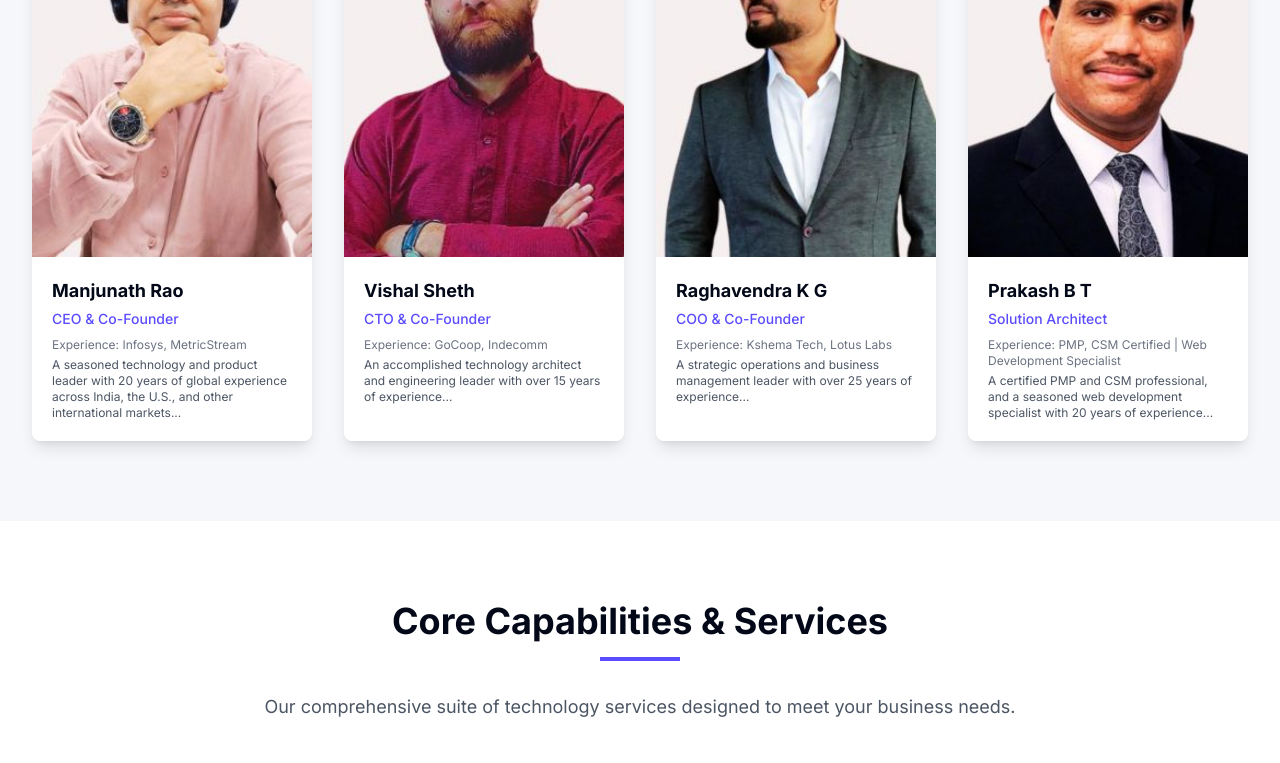
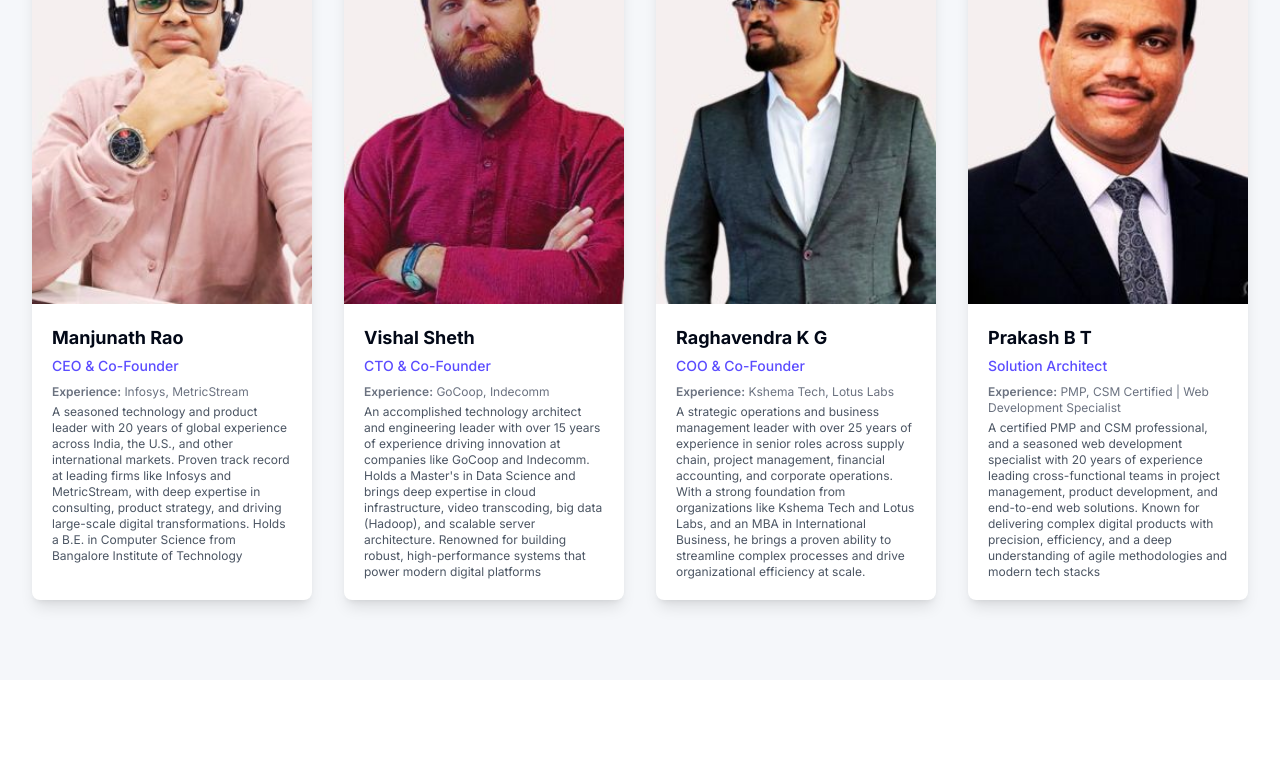
Before and after one commit to vishalpsheth/electreps-website, a React (Vite) app: page / in a window 1280 px wide. Shown: the part 2178-2941 px from the top of the page. Built offline with nearby package versions, Linux system fonts and the light colour scheme.

Commit message:
Updated experience content

```diff
--- /dev/null
+++ b/public/404.html
@@ -0,0 +1,6 @@
+<!DOCTYPE html>
+<html>
+  <head>
+    <meta http-equiv="refresh" content="0; url=/" />
+  </head>
+</html>
--- a/src/components/TeamSection.tsx
+++ b/src/components/TeamSection.tsx
@@ -11,7 +11,7 @@ const TeamSection = () => {
       fallbackImage: "https://images.unsplash.com/photo-1560250097-0b93528c311a?auto=format&fit=crop&w=256&q=80",
       linkedin: "https://www.linkedin.com/in/manjunath-rao-9ab95721/",
       experience: "Infosys, MetricStream",
-      education: "A seasoned technology and product leader with 20 years of global experience across India, the U.S., and other international markets..."
+      education: "A seasoned technology and product leader with 20 years of global experience across India, the U.S., and other international markets. Proven track record at leading firms like Infosys and MetricStream, with deep expertise in consulting, product strategy, and driving large-scale digital transformations. Holds a B.E. in Computer Science from Bangalore Institute of Technology"
     },
     {
       name: "Vishal Sheth",
@@ -20,7 +20,7 @@ const TeamSection = () => {
       fallbackImage: "https://images.unsplash.com/photo-1472099645785-5658abf4ff4e?auto=format&fit=crop&w=256&q=80",
       linkedin: "https://www.linkedin.com/in/vpsheth/",
       experience: "GoCoop, Indecomm",
-      education: "An accomplished technology architect and engineering leader with over 15 years of experience..."
+      education: "An accomplished technology architect and engineering leader with over 15 years of experience driving innovation at companies like GoCoop and Indecomm. Holds a Master's in Data Science and brings deep expertise in cloud infrastructure, video transcoding, big data (Hadoop), and scalable server architecture. Renowned for building robust, high-performance systems that power modern digital platforms"
     },
     {
       name: "Raghavendra K G",
@@ -29,7 +29,7 @@ const TeamSection = () => {
       fallbackImage: "https://images.unsplash.com/photo-1519085360753-af0119f7cbe7?auto=format&fit=crop&w=256&q=80",
       linkedin: "https://www.linkedin.com/in/raghavendra-gopal-rao-43360818/",
       experience: "Kshema Tech, Lotus Labs",
-      education: "A strategic operations and business management leader with over 25 years of experience..."
+      education: "A strategic operations and business management leader with over 25 years of experience in senior roles across supply chain, project management, financial accounting, and corporate operations. With a strong foundation from organizations like Kshema Tech and Lotus Labs, and an MBA in International Business, he brings a proven ability to streamline complex processes and drive organizational efficiency at scale."
     },
     {
       name: "Prakash B T",
@@ -38,7 +38,7 @@ const TeamSection = () => {
       fallbackImage: "https://images.unsplash.com/photo-1507003211169-0a1dd7228f2d?auto=format&fit=crop&w=256&q=80",
       linkedin: "https://www.linkedin.com/in/prakashbt/",
       experience: "PMP, CSM Certified | Web Development Specialist",
-      education: "A certified PMP and CSM professional, and a seasoned web development specialist with 20 years of experience..."
+      education: "A certified PMP and CSM professional, and a seasoned web development specialist with 20 years of experience leading cross-functional teams in project management, product development, and end-to-end web solutions. Known for delivering complex digital products with precision, efficiency, and a deep understanding of agile methodologies and modern tech stacks"
     }
   ];
 
@@ -55,8 +55,11 @@ const TeamSection = () => {
 
         <div className="grid md:grid-cols-2 lg:grid-cols-4 gap-8">
           {team.map((member, index) => (
-            <Card key={index} className="border-none shadow-lg overflow-hidden">
-              <div className="aspect-[3/4] relative">
+            <Card
+              key={index}
+              className="border-none shadow-lg flex flex-col overflow-visible h-full"
+            >
+              <div className="aspect-[3/4] relative w-full">
                 <img
                   src={member.image}
                   alt={member.name}
@@ -75,11 +78,15 @@ const TeamSection = () => {
                   <Linkedin className="h-5 w-5" />
                 </a>
               </div>
-              <CardContent className="p-5">
+              <CardContent className="p-5 flex-grow">
                 <h3 className="font-bold text-lg mb-1">{member.name}</h3>
                 <p className="text-publicnext-purple font-medium text-sm mb-2">{member.role}</p>
-                <p className="text-gray-500 text-xs mb-1">Experience: {member.experience}</p>
-                <p className="text-gray-600 text-xs">{member.education}</p>
+                <p className="text-gray-500 text-xs mb-1">
+                  <span className="font-semibold">Experience:</span> {member.experience}
+                </p>
+                <p className="text-gray-600 text-xs whitespace-pre-line">
+                  {member.education}
+                </p>
               </CardContent>
             </Card>
           ))}
```
